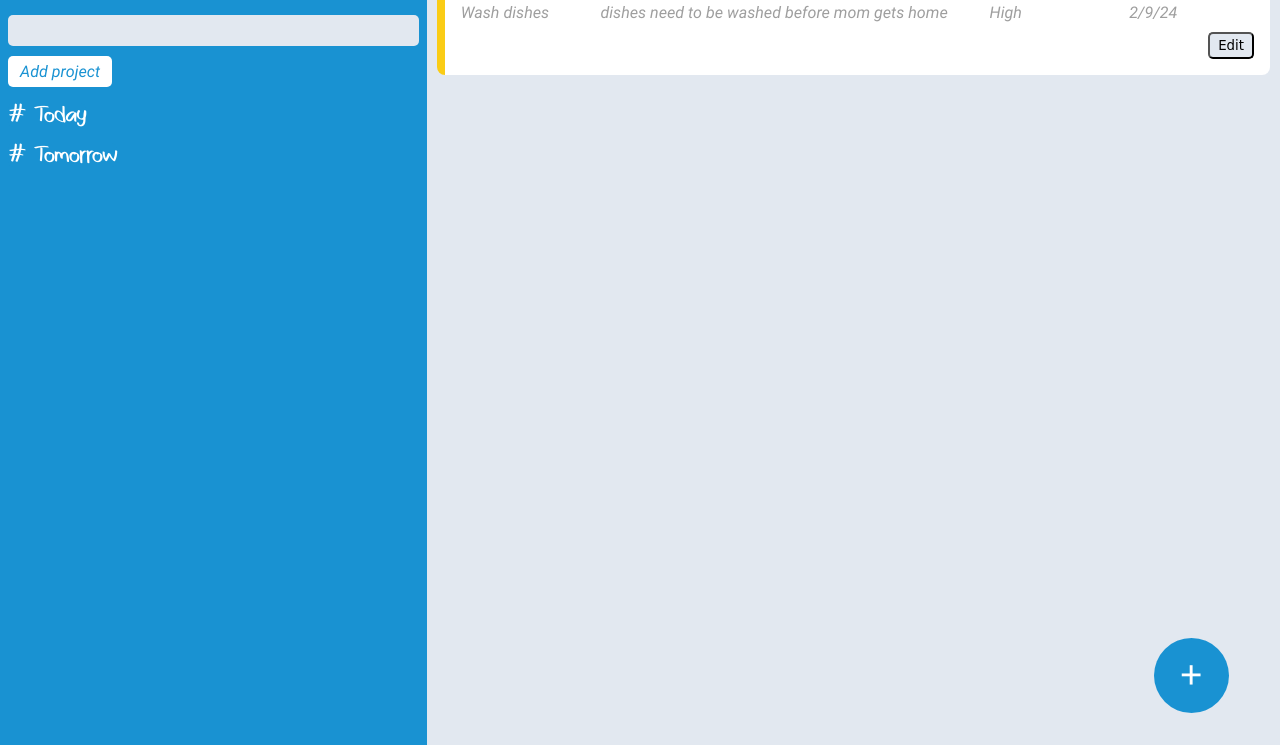
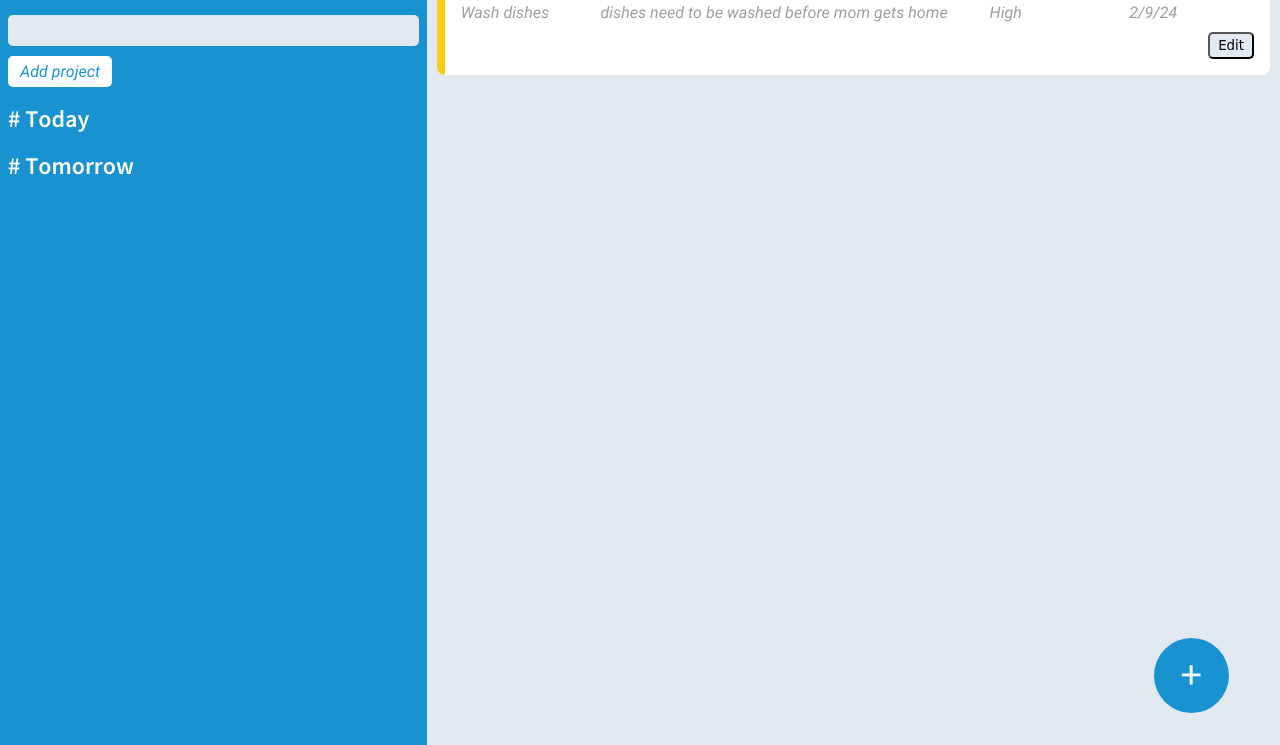
Before and after one commit to asadullahkhann/odin-todo-list, a website built with webpack: page src/template.html in a window 1280 px wide. Shown: the part 55-800 px from the top of the page. Built offline with nearby package versions, Linux system fonts and the light colour scheme.

Commit message:
Change font of project-btns

```diff
--- a/src/styles.css
+++ b/src/styles.css
@@ -19,8 +19,8 @@
 }
 
 @font-face {
-    font-family: 'backstreet';
-    src: url('./fonts/Backstreet.ttf');
+    font-family: 'falling-sky';
+    src: url('./fonts/FallingSky-JKwK.otf');
 }
 
 @font-face {
@@ -157,7 +157,7 @@
     background-color: var(--clr-1);
     color: var(--clr-4);
     font-size: 1.5rem;
-    font-family: 'backstreet';
+    font-family: 'falling-sky';
 }
 
 .projects>button:hover {
```
